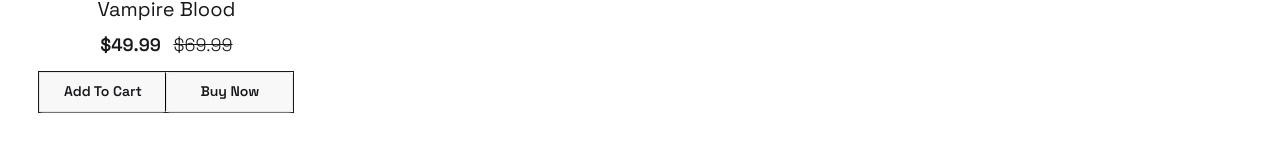
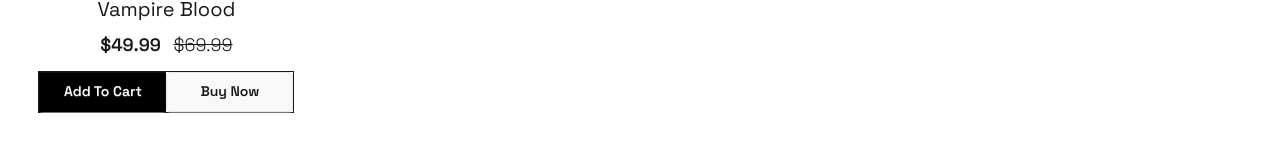
Before and after one commit to Suprio-Das/Fragrance-Fusion, a React (Vite) app: page / in a window 1280 px wide. In both pictures the pointer is over the button "Add To Cart". Shown: the part 1141-1292 px from the top of the page. Built offline with nearby package versions, Linux system fonts and the light colour scheme.

Commit message:
buttons hover effect added

```diff
--- a/src/Components/Shared/ProductCard.jsx
+++ b/src/Components/Shared/ProductCard.jsx
@@ -22,8 +22,8 @@ const ProductCard = () => {
             <p className="text-lg font-semibold text-center">$49.99 <strike className="font-light ms-2">$69.99</strike></p>
             {/* Product Actions */}
             <div className="grid grid-cols-2 border-1 my-3">
-                <button className="btn border-r-1 border-r-black rounded-none">Add To Cart</button>
-                <button className="btn">Buy Now</button>
+                <button className="btn border-r-1 border-r-black rounded-none product-action-btn">Add To Cart</button>
+                <button className="btn product-action-btn">Buy Now</button>
             </div>
         </div>
     );
--- a/src/index.css
+++ b/src/index.css
@@ -20,3 +20,10 @@
     border: 1px solid black;
     color: black;
 }
+
+/* Product button Action */
+.product-action-btn:hover {
+    background-color: black;
+    color: white;
+    border: none;
+}
```
